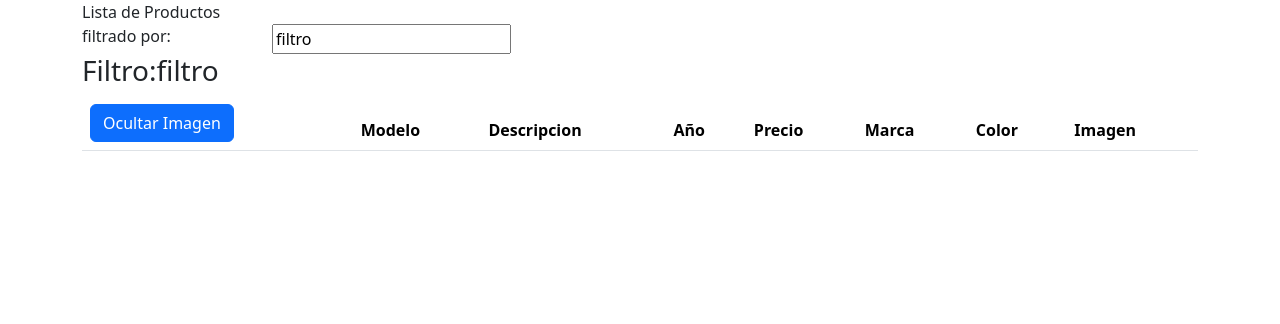
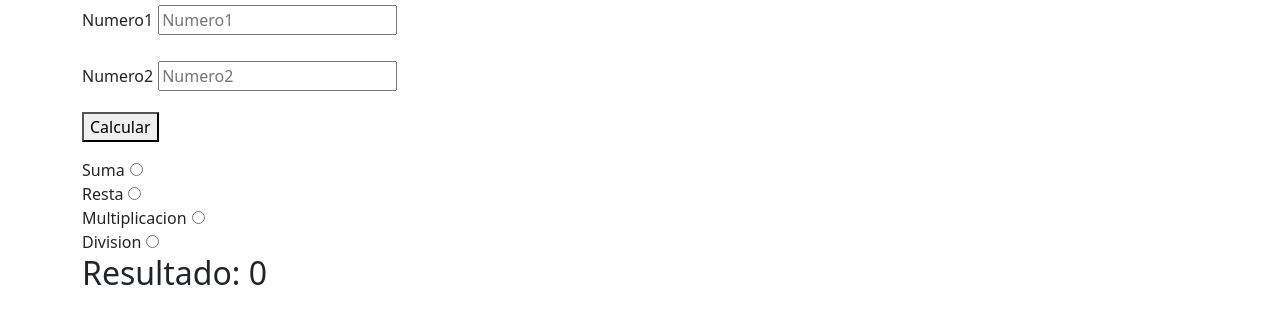
Before and after one commit to IEVN-1001-20001608/angularEjemplo, an Angular app: page / in a window 1280 px wide. Shown: the top 324 px of the page. Built offline with nearby package versions, Linux system fonts and the light colour scheme.

Commit message:
Fecha: 25/09/23 - SNSH

```diff
--- a/src/app/app.component.html
+++ b/src/app/app.component.html
@@ -8,7 +8,8 @@
 <body>
     <div class="container">
         <div class="row">
-            <app-product-list></app-product-list>
+            <!--<app-product-list></app-product-list>-->
+            <app-operas-bas></app-operas-bas>
         </div>
     </div>
 </body>
--- a/src/app/app.module.ts
+++ b/src/app/app.module.ts
@@ -7,12 +7,14 @@ import { FormsModule } from '@angular/forms';
 import { AppComponent } from './app.component';
 import { ProductListComponent } from './product/product-list/product-list.component';
 import { ProductoFilterPipe } from './product/producto-filter.pipe';
+import { OperasBasComponent } from './formularios/operas-bas/operas-bas.component';
 
 @NgModule({
   declarations: [
     AppComponent,
     ProductListComponent,
-    ProductoFilterPipe
+    ProductoFilterPipe,
+    OperasBasComponent
   ],
   imports: [ //Los moduls van en import
     BrowserModule,
--- /dev/null
+++ b/src/app/formularios/operas-bas/operas-bas.component.css
@@ -0,0 +1,3 @@
+input{
+    margin: 5px;
+}
--- /dev/null
+++ b/src/app/formularios/operas-bas/operas-bas.component.html
@@ -0,0 +1,27 @@
+<div class="row">
+    <div class="col-6">
+        <div class="mb-3">
+            <label for="num1" class="form-label">Numero1</label>
+            <input type="text"[(ngModel)]='num1' class="from-control" name="num1" placeholder="Numero1">
+        </div>
+        <div class="mb-3">
+            <label for="num2" class="form-label">Numero2</label>
+            <input type="text"[(ngModel)]='num2' class="from-control" name="num2" placeholder="Numero2">
+        </div>
+        <div class="mb-3">
+            <button (click)="operacion()" class="btn-primary">Calcular</button>
+        </div>
+    </div>
+    <div>
+        <label>Suma<input [(ngModel)]='radioButton' type="radio" name="operacion" value="1"></label><br>
+        <label>Resta<input [(ngModel)]='radioButton' type="radio" name="operacion" value="2"></label><br>
+        <label>Multiplicacion<input [(ngModel)]='radioButton' type="radio" name="operacion" value="3"></label><br>
+        <label>Division<input [(ngModel)]='radioButton' type="radio" name="operacion" value="4"></label><br>
+
+        <!--<button (click)="operacion()" class="btn-primary">Sumar</button><br>
+        <button (click)="operacion()" class="btn-primary">Restar</button><br>
+        <button (click)="operacion()" class="btn-primary">Multiplicar</button><br>
+        <button (click)="operacion()" class="btn-primary">Dividir</button><br>-->
+        <h2>Resultado: {{resultado}}</h2>
+    </div>
+</div>
--- /dev/null
+++ b/src/app/formularios/operas-bas/operas-bas.component.ts
@@ -0,0 +1,33 @@
+import { Component } from '@angular/core';
+
+@Component({
+  selector: 'app-operas-bas',
+  templateUrl: './operas-bas.component.html',
+  styleUrls: ['./operas-bas.component.css']
+})
+export class OperasBasComponent {
+  num1:string='';
+  num2:string='';
+  resultado:number=0;
+  op:string=''
+  radioButton:string ='';
+
+  operacion():void{
+    /*this.resultado=  parseInt(this.num1)+parseInt(this.num2);*/
+    //Operaciones
+    if(this.radioButton == "1"){
+      this.resultado = parseInt(this.num1) + parseInt(this.num2);
+    }
+    else if(this.radioButton == "2"){
+      this.resultado = parseInt(this.num1) - parseInt(this.num2);
+    }
+    else if(this.radioButton == "3"){
+      this.resultado = parseInt(this.num1) * parseInt(this.num2);
+    }
+    else if(this.radioButton == "4"){
+        this.resultado =parseInt(this.num1)/parseInt(this.num2);
+    }
+
+  }
+
+}
```
Also changed, not shown: 1 other file (tests, documents, lock files or other folders).
